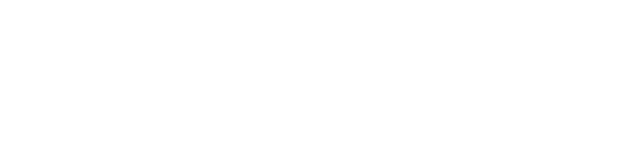
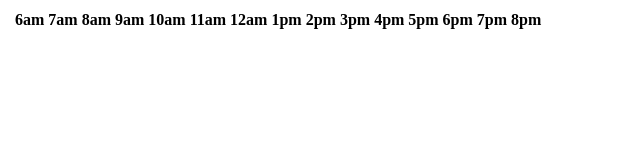
Before and after one commit to jimbobcooots/Cookie-Doe, a plain HTML site: page index.html in a window 1280 px wide. Shown: the whole page, without its empty margins (0-640 px from the left). Drawn offline with Linux system fonts and the light colour scheme.

Commit message:
hours th constructed

```diff
--- a/index.html
+++ b/index.html
@@ -7,11 +7,8 @@
   <body>
 
     <main>
-      <ul id="first-and-pike"></ul>
-      <ul id="seatac"></ul>
-      <ul id="seattle-center"></ul>
-      <ul id="cap-hill"></ul>
-      <ul id="alki"></ul>
+      <table id="sales-table">
+        </table>
     </main>
     <script src="js/app.js"></script>
   </body>
--- a/js/app.js
+++ b/js/app.js
@@ -1,21 +1,29 @@
 'use strict';
 
-var hour = ['6am', '7am', '8am', '9am', '10am', '11am', '12am', '1pm', '2pm', '3pm', '4pm', '5pm', '6pm', '7pm', '8pm'];
+var hour = [' ', '6am', '7am', '8am', '9am', '10am', '11am', '12am', '1pm', '2pm', '3pm', '4pm', '5pm', '6pm', '7pm', '8pm'];
 
 function cookieShop(location, minCust, maxCust, avgCkSales) {
-  this.location = location;
+  this.locat = location;
   this.minCust = minCust;
   this.maxCust = maxCust;
   this.avgCkSales = avgCkSales;
 }
 
-cookieShop.prototype.render = function () {
-  var trElement = document.createElement('tr');
-  var thElement = document.createElement('th');
-  thElement.textContent = hour[i];
-  trElement.appendChild(trElement);
-};
+function makeHoursHeader() {
+  for (var i = 0; i < hour.length; i++) {
+    var table = document.getElementById('sales-table');
+    var thElement = document.createElement('th');
+    thElement.textContent = hour[i];
+    table.appendChild(thElement);
+  }
+}
 
+makeHoursHeader();
+
+/*function (minCust, maxCust, avg) <-- input
+  we want our output to be:
+
+*/
 /*var FirstAndPike = {
   minCust: 23,
   maxCust: 65,
```
